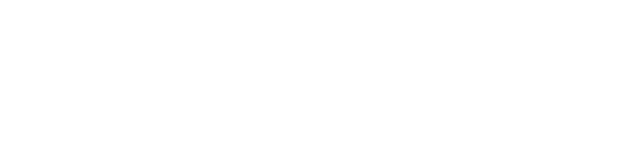
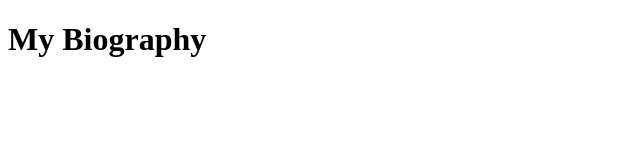
Before and after one commit to chidinma1234/my-bio, a plain HTML site: page biography/index.html in a window 1280 px wide. Shown: the whole page, without its empty margins (0-640 px from the left). Drawn offline with Linux system fonts and the light colour scheme.

Commit message:
my second commit

```diff
--- a/biography/index.html
+++ b/biography/index.html
@@ -6,5 +6,7 @@
         <meta name="viewport" content="width=device-width, initial-scale=1.0" />
         <title>Document</title>
     </head>
-    <body></body>
+    <body>
+        <h1>My Biography</h1>
+    </body>
 </html>
```
